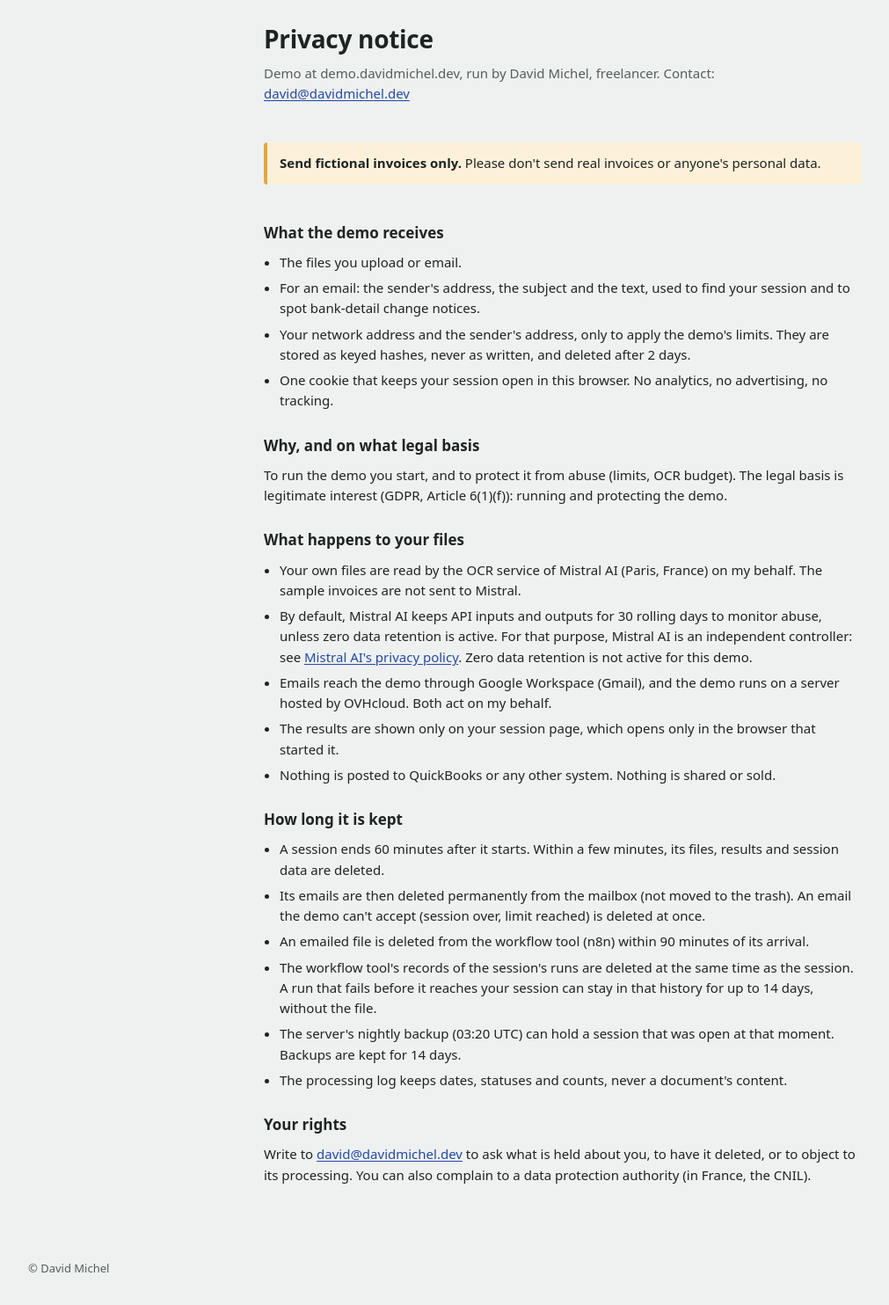
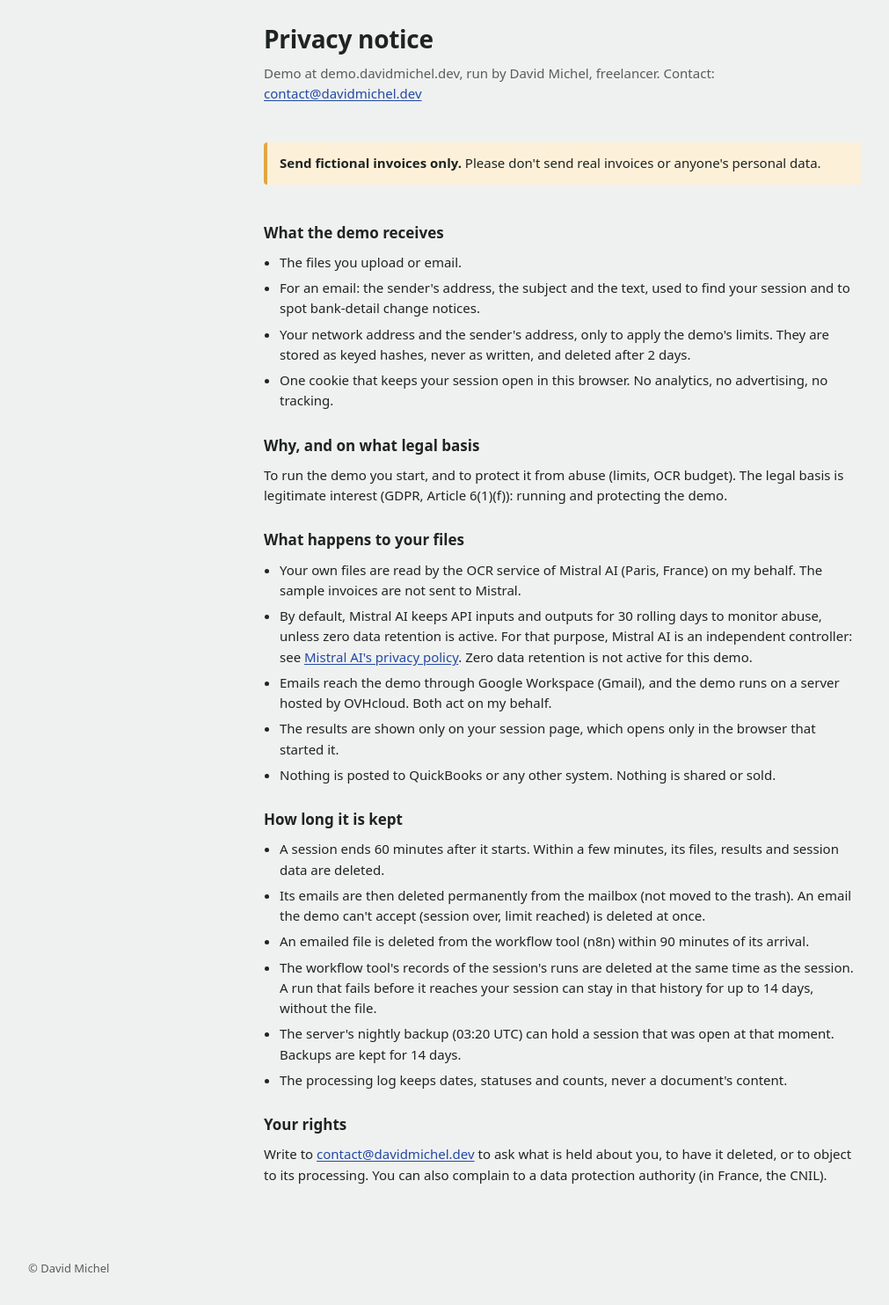
Before and after one commit to dmichel-dev/ap-automation, a Python web app: template services/core/app/web/templates/demo_privacy.html in a window 1280 px wide. Shown: the part 48-1532 px from the top of the page at 88% size, without its empty margins (0-1011 px from the left). Run offline with Jinja, Linux system fonts and the light colour scheme; the template is opened without the code that fills it, so the values that code supplies are empty.

Commit message:
fix(demo): the privacy notice's contact is contact@davidmichel.dev
Co-Authored-By: Claude Opus 5.5 <noreply@anthropic.com>

```diff
--- a/services/core/app/web/templates/demo_privacy.html
+++ b/services/core/app/web/templates/demo_privacy.html
@@ -4,7 +4,7 @@
 <div class="demo demo-text">
 <section class="demo-intro">
   <h1>Privacy notice</h1>
-  <p class="muted">Demo at demo.davidmichel.dev, run by David Michel, freelancer. Contact: <a href="mailto:david@davidmichel.dev">david@davidmichel.dev</a></p>
+  <p class="muted">Demo at demo.davidmichel.dev, run by David Michel, freelancer. Contact: <a href="mailto:contact@davidmichel.dev">contact@davidmichel.dev</a></p>
 </section>
 
 <p class="note"><strong>Send fictional invoices only.</strong> Please don't send real invoices or anyone's personal data.</p>
@@ -49,7 +49,7 @@
 
 <section class="demo-section">
   <h2>Your rights</h2>
-  <p>Write to <a href="mailto:david@davidmichel.dev">david@davidmichel.dev</a> to ask what is held about you, to have it deleted, or to object to its processing. You can also complain to a data protection authority (in France, the CNIL).</p>
+  <p>Write to <a href="mailto:contact@davidmichel.dev">contact@davidmichel.dev</a> to ask what is held about you, to have it deleted, or to object to its processing. You can also complain to a data protection authority (in France, the CNIL).</p>
 </section>
 </div>
 {% endblock %}
```
Also changed, not shown: services/core/tests/test_demo_site.py (+1 -1 lines).
